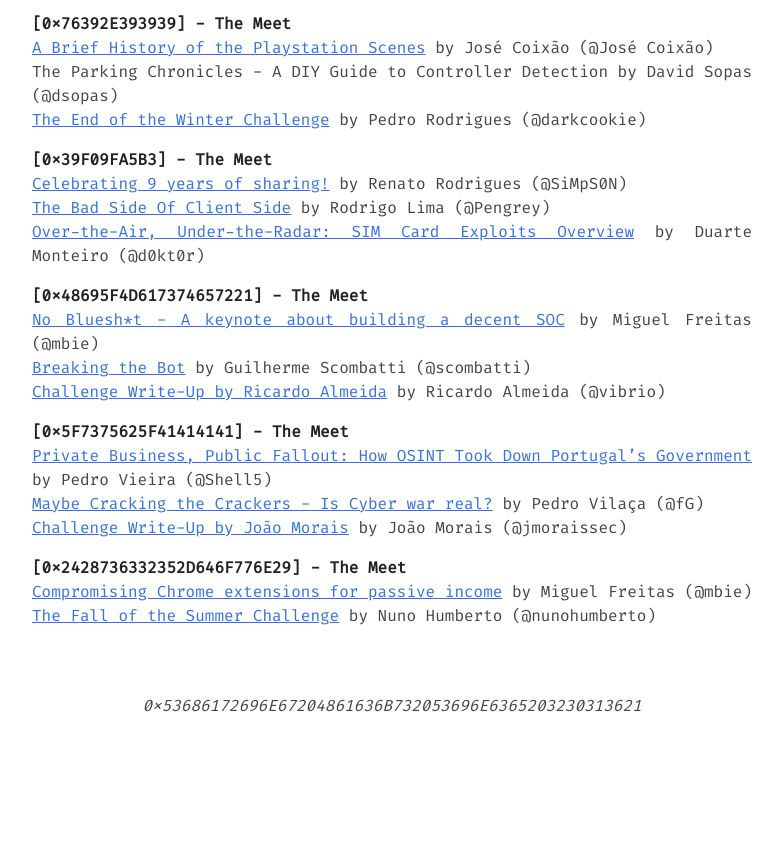
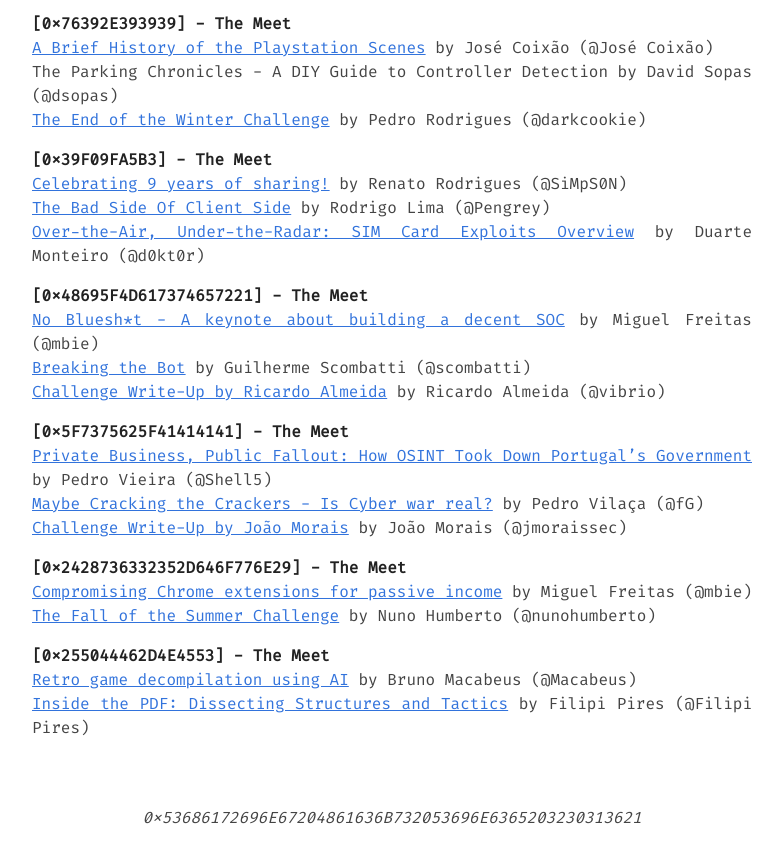
Before and after one commit to 0xOPOSEC/0xOPOSEC.github.io, a Jekyll site: the page built from talks.md, in a window 1280 px wide and 900 px high, scrolled down 8884 px. Shown: the top 863 px of the window, without its empty margins (248-1031 px from the left). Built offline with Jekyll 4.4.1, drawn with Linux system fonts in a browser that asks for light colours; before the commit the page ends 9672 px from its top, so only the background shows below that.

Commit message:
Add [0x255044462D4E4553] The Meet Materials

```diff
--- a/talks.md
+++ b/talks.md
@@ -378,3 +378,7 @@ The Parking Chronicles - A DIY Guide to Controller Detection by David Sopas (@ds
 **\[0x2428736332352D646F776E29\] - The Meet**
 [Compromising Chrome extensions for passive income](https://www.dropbox.com/scl/fi/carzwkjhyfyg2jn7n3ym5/Compromising-Chrome-extensions-for-passive-income-by-Miguel-Freitas.pdf?rlkey=lom3d1cfzmqfavmcfiaqvdua6&st=2qu9asik&dl=1) by Miguel Freitas (@mbie)
 [The Fall of the Summer Challenge](https://www.dropbox.com/scl/fi/q085gq77nz73hmnb8ecjt/The-Fall-of-the-Summer-Challenge-by-Nuno-Humberto.pdf?rlkey=l4pm98roroirwn86kfaameqs9&st=xtq6d5np&dl=1) by Nuno Humberto (@nunohumberto)
+
+**\[0x255044462D4E4553\] - The Meet**
+[Retro game decompilation using AI](https://www.dropbox.com/scl/fi/hmw1bccyh54uxps6ekhwu/Retro-game-decompilation-using-AI-by-Bruno-Macabeus.pdf?rlkey=y89h11nonyuo49h99e2zk8f1r&st=xxnm6fu7&dl=1) by Bruno Macabeus (@Macabeus)
+[Inside the PDF: Dissecting Structures and Tactics](https://www.dropbox.com/scl/fi/owri01bv4uw5yhnsh0fj2/Inside-the-PDF-Dissecting-Structures-and-Tactics-by-Filipi-Pires.pptx?rlkey=s7z6e93m9nj6ucdyy18s1it1b&st=m388lmeg&dl=1) by Filipi Pires (@Filipi Pires)
```
